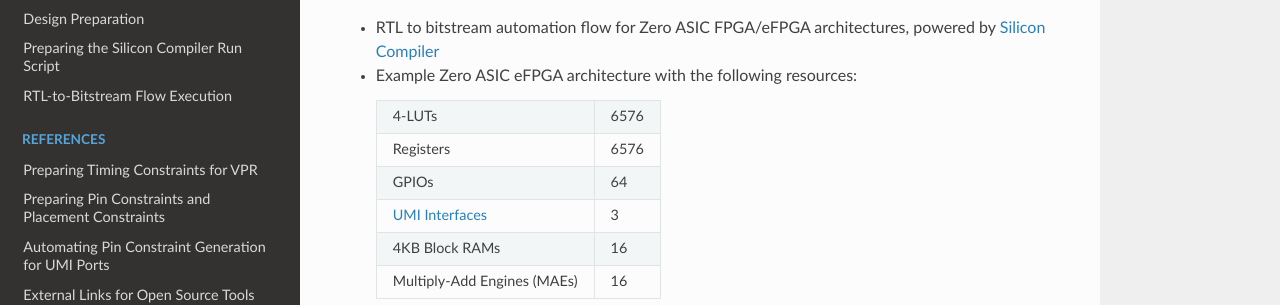
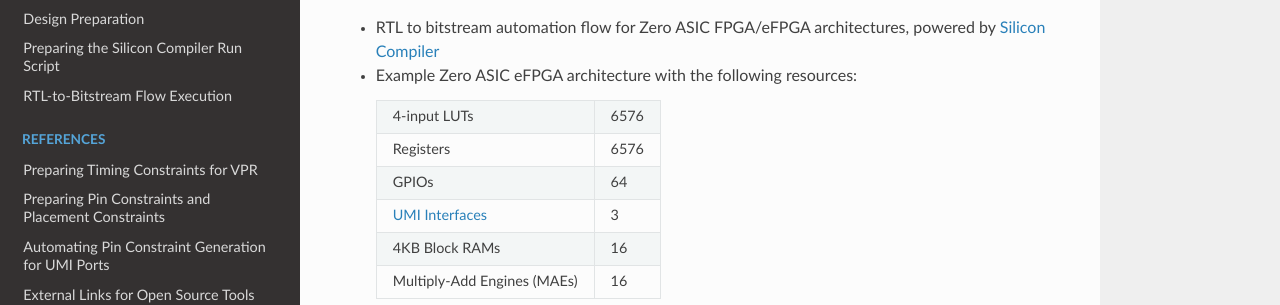
Before and after one commit to zeroasiccorp/logik, a Sphinx documentation site: the page built from docs/source/index.rst, in a window 1280 px wide and 900 px high. Shown: the part 192-497 px from the top of the window. Built offline with Sphinx 7.4.7 and the Read the Docs theme 2.0.0, drawn with Linux system fonts in a browser that asks for light colours.

Commit message:
LUT syntax change

```diff
--- a/docs/source/index.rst
+++ b/docs/source/index.rst
@@ -7,7 +7,7 @@
 * Example Zero ASIC eFPGA architecture with the following resources:
 
   +----------------------------------------------------------+--------+
-  | 4-LUTs                                                   | 6576   |
+  | 4-input LUTs                                             | 6576   |
   +----------------------------------------------------------+--------+
   | Registers                                                | 6576   |
   +----------------------------------------------------------+--------+
```
